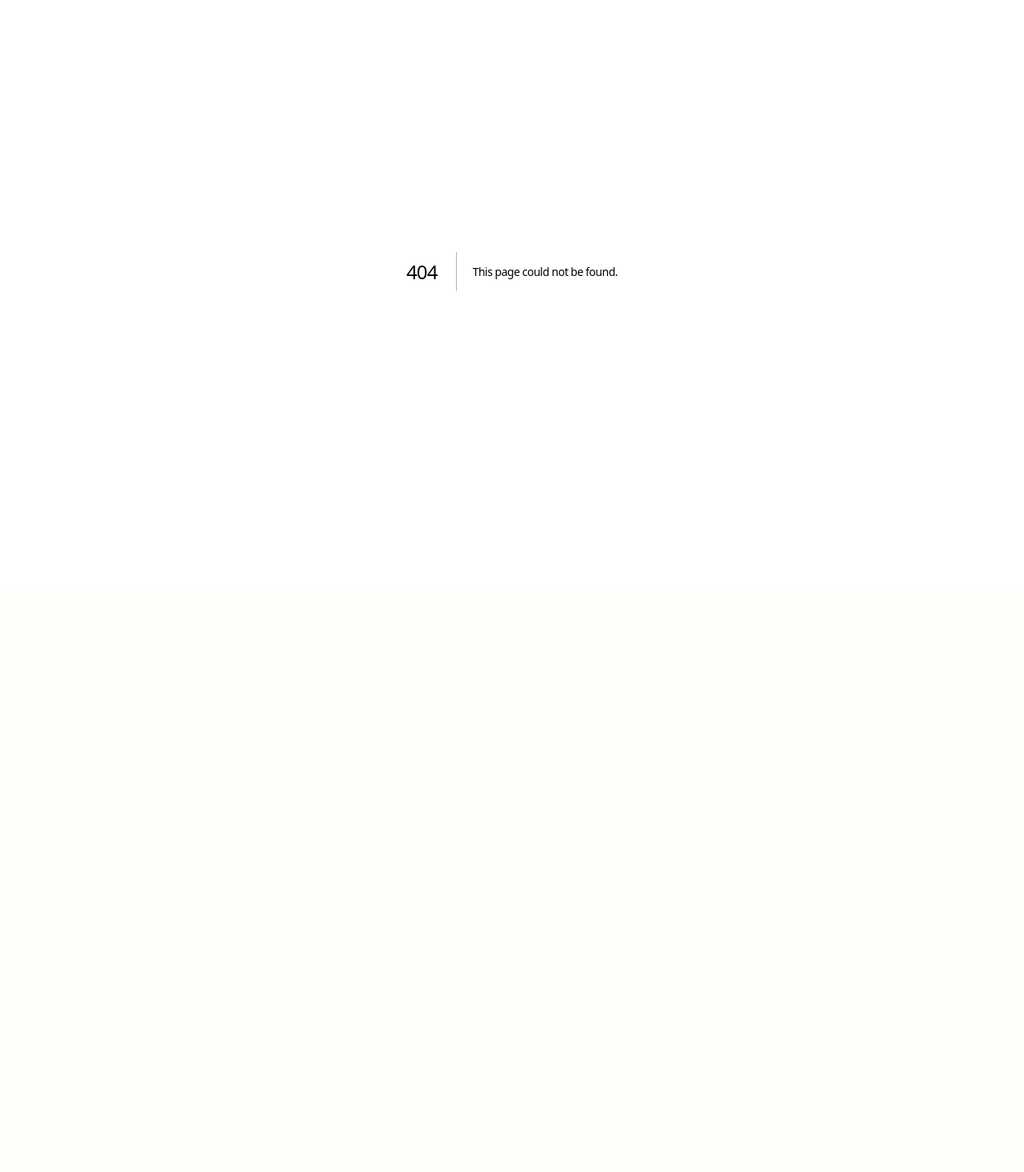
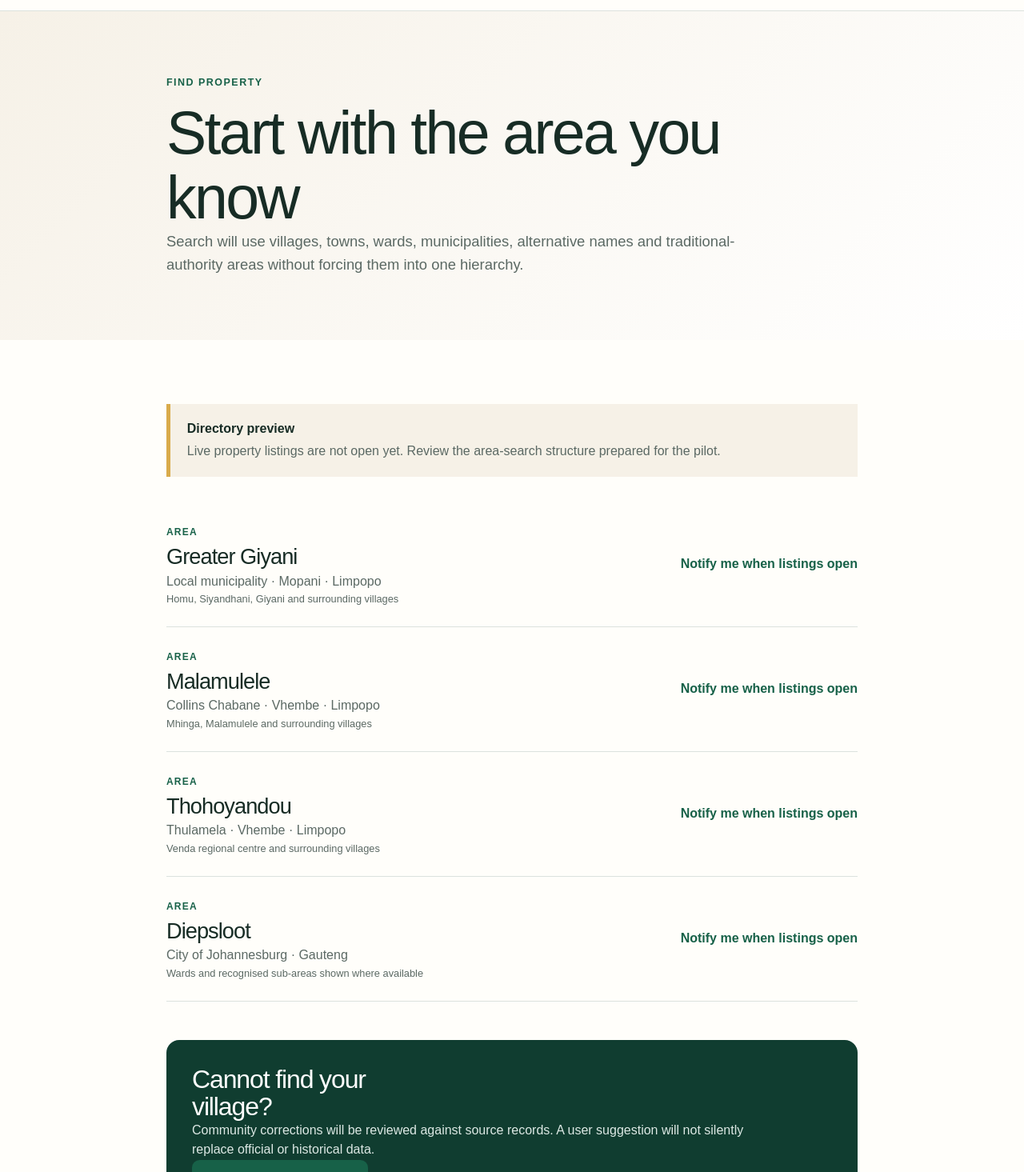
Before and after one commit to JabuSolutions45/Traditional-Land-Property-Platform, a Next.js app: page /properties in a window 1280 px wide. Before the commit this address had no page. Shown: the part 61-1526 px from the top of the page at 80% size. Before the commit the page ends 800 px from the top, so only its background shows below. Built offline with nearby package versions, Linux system fonts and the light colour scheme.

Commit message:
Add app/properties/page.tsx for final review

```diff
--- /dev/null
+++ b/app/properties/page.tsx
@@ -0,0 +1,82 @@
+import Link from "next/link";
+import { PageShell } from "@/components/page-shell";
+
+const areas = [
+  {
+    id: "limpopo",
+    name: "Greater Giyani",
+    detail: "Local municipality · Mopani · Limpopo",
+    places: "Homu, Siyandhani, Giyani and surrounding villages",
+  },
+  {
+    id: "limpopo",
+    name: "Malamulele",
+    detail: "Collins Chabane · Vhembe · Limpopo",
+    places: "Mhinga, Malamulele and surrounding villages",
+  },
+  {
+    id: "limpopo",
+    name: "Thohoyandou",
+    detail: "Thulamela · Vhembe · Limpopo",
+    places: "Venda regional centre and surrounding villages",
+  },
+  {
+    id: "gauteng",
+    name: "Diepsloot",
+    detail: "City of Johannesburg · Gauteng",
+    places: "Wards and recognised sub-areas shown where available",
+  },
+] as const;
+
+export default function PropertiesPage() {
+  return (
+    <PageShell>
+      <section className="page-hero">
+        <div className="shell narrow">
+          <p className="eyebrow">Find property</p>
+          <h1>Start with the area you know</h1>
+          <p>
+            Search will use villages, towns, wards, municipalities, alternative
+            names and traditional-authority areas without forcing them into one
+            hierarchy.
+          </p>
+        </div>
+      </section>
+      <section className="section">
+        <div className="shell narrow">
+          <div className="preview-notice" role="note">
+            <strong>Directory preview</strong>
+            <span>
+              Live property listings are not open yet. Review the area-search
+              structure prepared for the pilot.
+            </span>
+          </div>
+          <div className="area-list">
+            {areas.map((area, index) => (
+              <article id={area.id} key={`${area.name}-${index}`}>
+                <div>
+                  <span className="result-type">Area</span>
+                  <h2>{area.name}</h2>
+                  <p>{area.detail}</p>
+                  <small>{area.places}</small>
+                </div>
+                <Link href="/account">Notify me when listings open</Link>
+              </article>
+            ))}
+          </div>
+          <div className="empty-help">
+            <h2>Cannot find your village?</h2>
+            <p>
+              Community corrections will be reviewed against source records. A
+              user suggestion will not silently replace official or historical
+              data.
+            </p>
+            <Link className="button button-primary" href="/help">
+              Learn about corrections
+            </Link>
+          </div>
+        </div>
+      </section>
+    </PageShell>
+  );
+}
```
